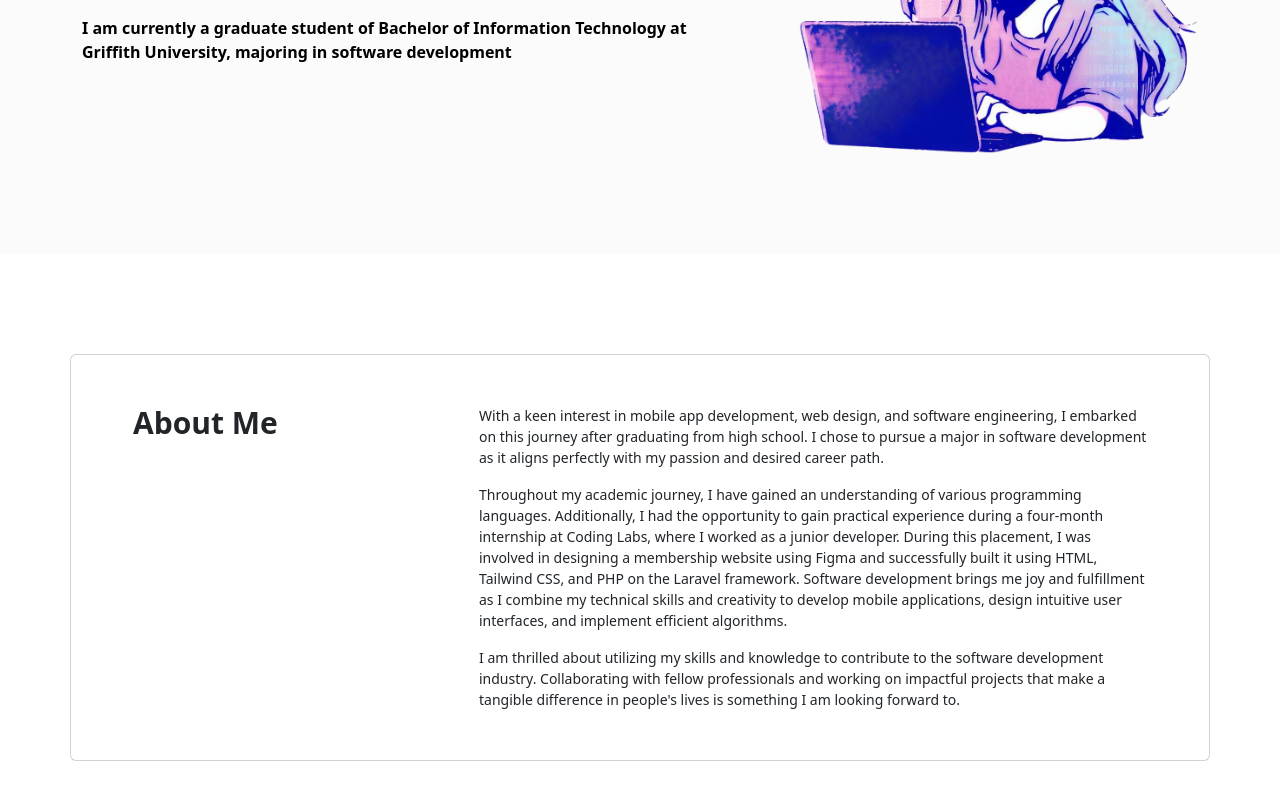
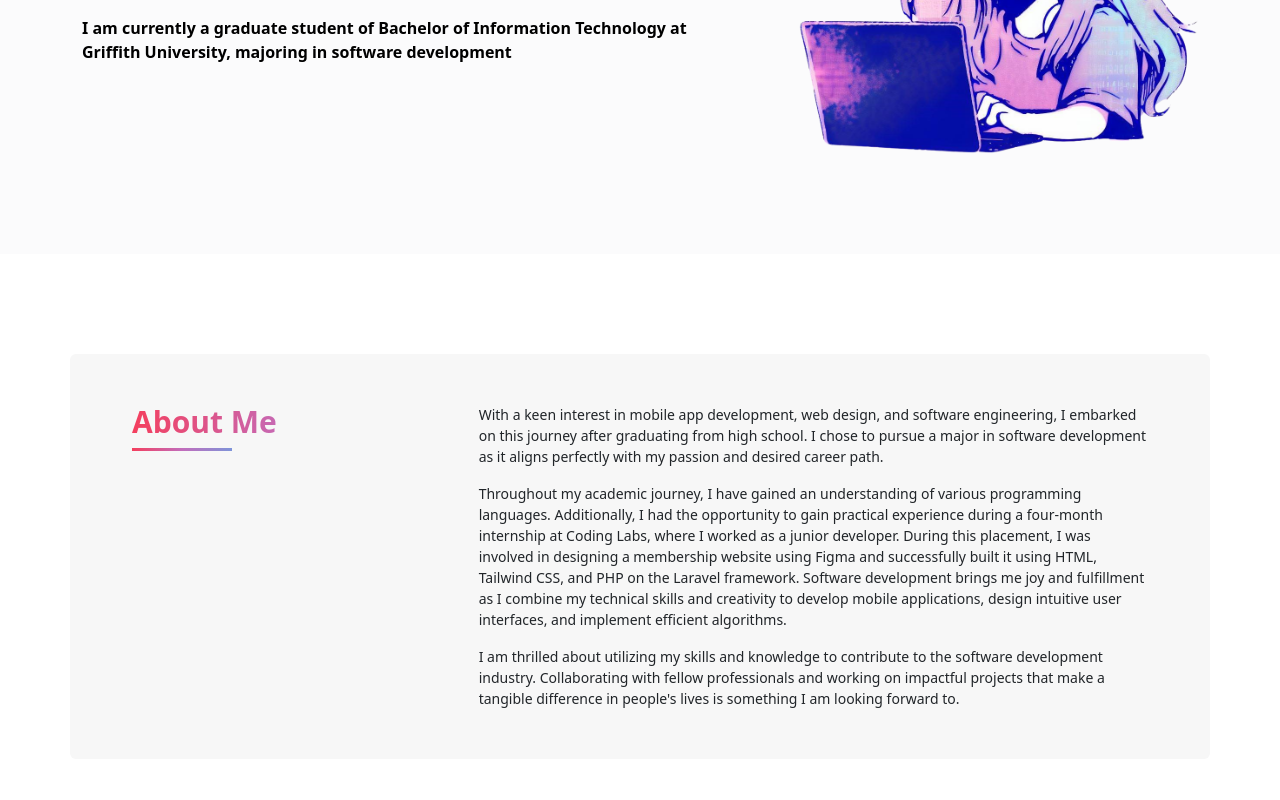
Before and after one commit to Lyunnn/Work-Portfolio-React, a React (Create React App) app: page / in a window 1280 px wide. Shown: the part 372-1172 px from the top of the page. Built offline with nearby package versions, Linux system fonts and the light colour scheme.

Commit message:
add CSS style to about

```diff
--- a/src/App.css
+++ b/src/App.css
@@ -160,6 +160,11 @@ nav.navbar .navbar-toggler[aria-expanded="true"] .navbar-toggler-icon {
   padding: 100px 0 100px 0;
 }
 
+.about .card {
+  background-color: #f7f7f7;
+  /* background: -webkit-linear-gradient(black, rgb(30, 30, 30), rgb(50, 50, 50)); */
+}
+
 .about .card-body {
   padding: 50px;
 }
@@ -168,8 +173,25 @@ nav.navbar .navbar-toggler[aria-expanded="true"] .navbar-toggler-icon {
   font-weight: 500;
   font-weight: bold;
   font-size: 30px;
+  background: -webkit-linear-gradient(left, #F43F5E, #C26DBC, #7E94D9);
+  background: -o-linear-gradient(right, #F43F5E, #C26DBC, #7E94D9);
+  background: -moz-linear-gradient(right, #F43F5E, #C26DBC, #7E94D9);
+  background: linear-gradient(to right, #F43F5E, #C26DBC, #7E94D9);
+  -webkit-background-clip: text;
+  -webkit-text-fill-color: transparent;
 }
+
+.about .rectangle {
+  width: 100px;
+  height: 3px;
+  background: -webkit-linear-gradient(left, #F43F5E, #C26DBC, #7E94D9);
+  background: -o-linear-gradient(right, #F43F5E, #C26DBC, #7E94D9);
+  background: -moz-linear-gradient(right, #F43F5E, #C26DBC, #7E94D9);
+  background: linear-gradient(to right, #F43F5E, #C26DBC, #7E94D9);
+}
+
 .about p {
+  /* color: #FECDD3; */
   font-weight: 300;
   font-size: 14px;
 }
--- a/src/components/About.js
+++ b/src/components/About.js
@@ -3,10 +3,11 @@ import { Container, Row, Col } from "react-bootstrap";
 export const About = () => {
     return (
         <section className="about">
-            <Container className="card">
+            <Container className="card border-0">
                 <Row className="card-body">
                     <Col xs={12} md={4} xl={4}>
                         <h1 className="card-title">About Me</h1>
+                        <div className="rectangle"></div>
                     </Col>
                     <Col xs={12} md={8} xl={8}>
                         <p className="card-text">
```
